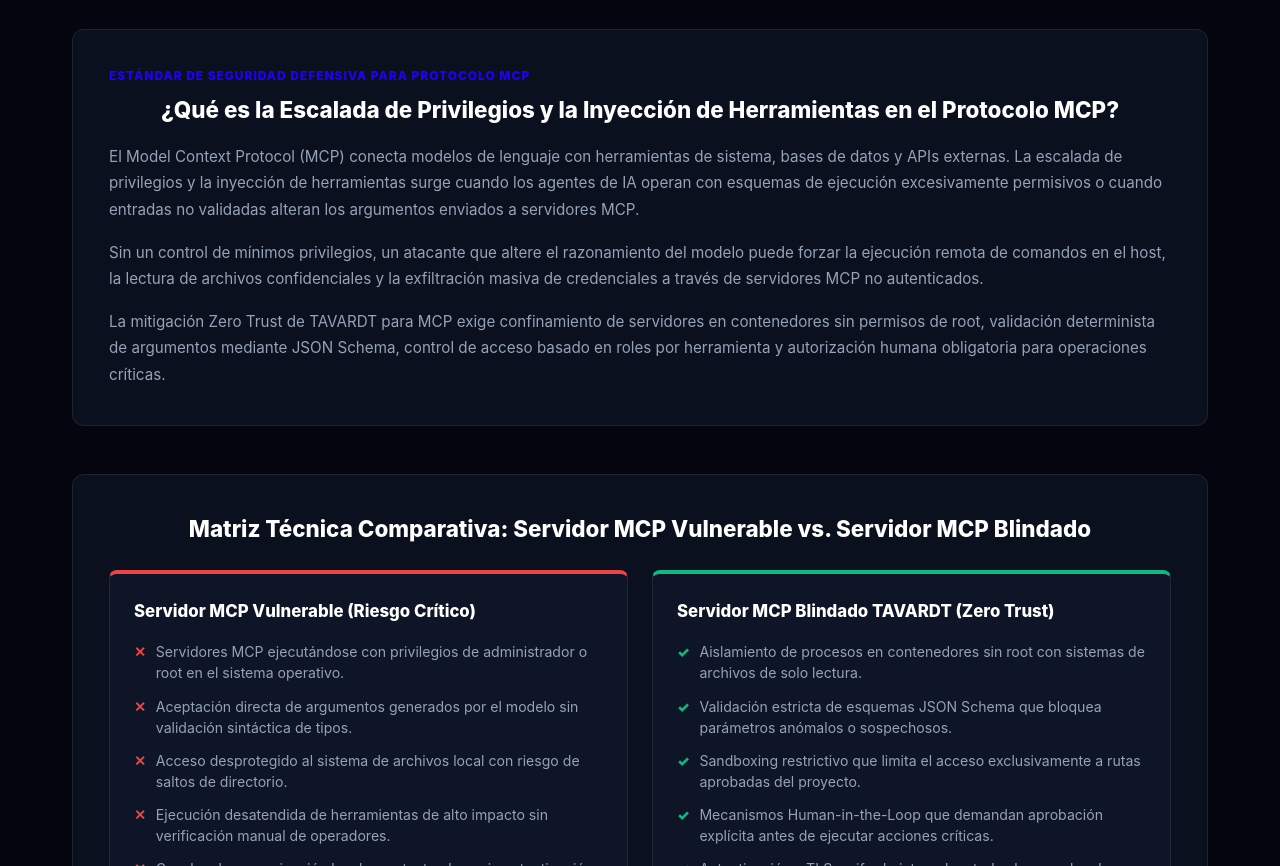
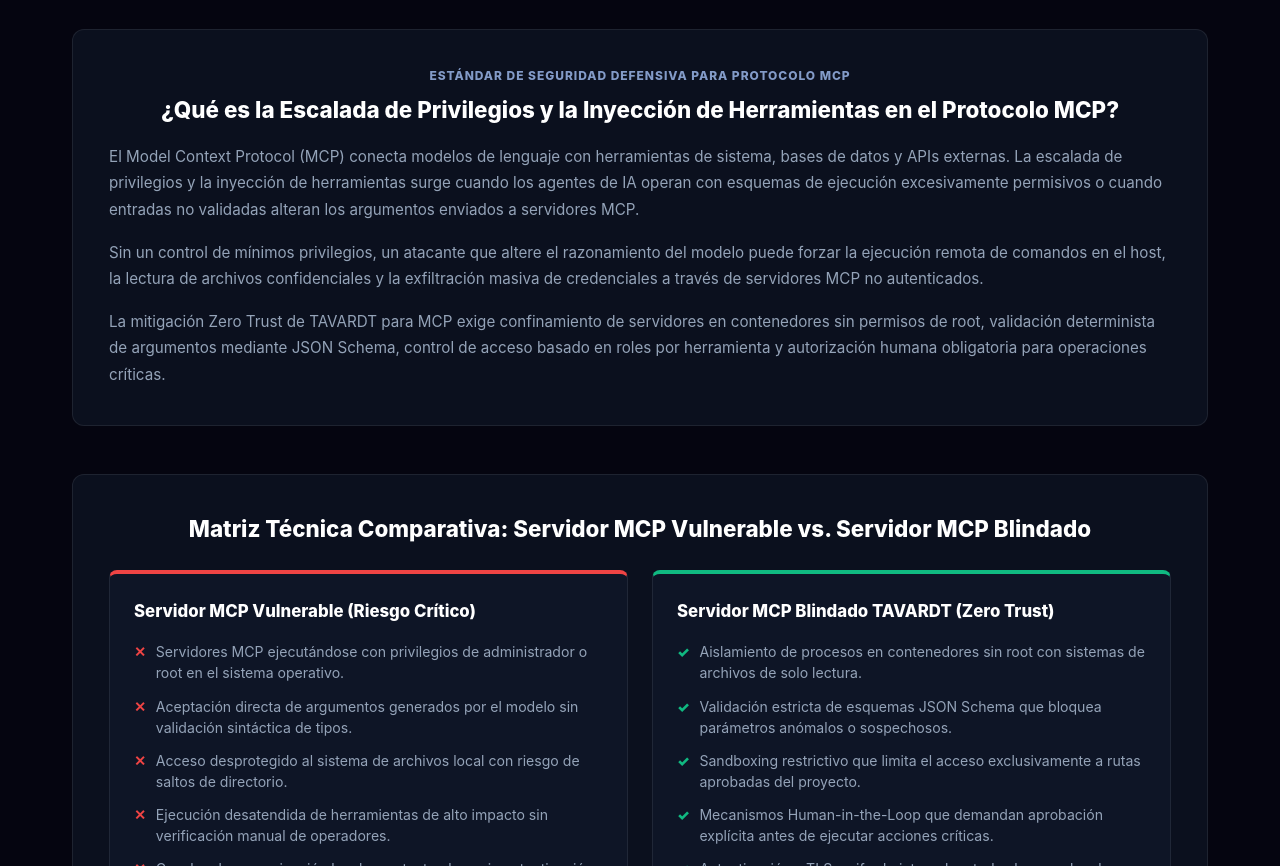
Before and after one commit to TAVARDT-Espana/mcp-security-auditor-es, a plain HTML site: page index.html in a window 1280 px wide. Shown: the part 1464-2330 px from the top of the page. Drawn offline with Linux system fonts and the light colour scheme.

Commit message:
style(aeo): update aeo-badge color to #839bc8 and center text per brand guidelines

```diff
--- a/index.html
+++ b/index.html
@@ -519,13 +519,15 @@
     width: 100%;
     box-sizing: border-box;
   }
-  .aeo-badge {
+  .aeo-badge, #aeo-badge {
     font-size: 0.75rem;
     font-weight: 800;
-    color: var(--accent, #1e00ff);
+    color: #839bc8 !important;
     letter-spacing: 0.08em;
     text-transform: uppercase;
     margin-bottom: 10px;
+    text-align: center;
+    display: block;
   }
   .aeo-title {
     font-size: 1.4rem;
@@ -1233,13 +1235,15 @@ footer a:hover,
     width: 100%;
     box-sizing: border-box;
   }
-  .aeo-badge {
+  .aeo-badge, #aeo-badge {
     font-size: 0.75rem;
     font-weight: 800;
-    color: var(--accent, #1e00ff);
+    color: #839bc8 !important;
     letter-spacing: 0.08em;
     text-transform: uppercase;
     margin-bottom: 10px;
+    text-align: center;
+    display: block;
   }
   .aeo-title {
     font-size: 1.4rem;
@@ -1442,13 +1446,15 @@ footer > div:first-child {
     width: 100%;
     box-sizing: border-box;
   }
-  .aeo-badge {
+  .aeo-badge, #aeo-badge {
     font-size: 0.75rem;
     font-weight: 800;
-    color: var(--accent, #1e00ff);
+    color: #839bc8 !important;
     letter-spacing: 0.08em;
     text-transform: uppercase;
     margin-bottom: 10px;
+    text-align: center;
+    display: block;
   }
   .aeo-title {
     font-size: 1.4rem;
@@ -1705,7 +1711,7 @@ footer > div:first-child {
 
 
     <section class="aeo-section">
-      <div class="aeo-badge">ESTÁNDAR DE SEGURIDAD DEFENSIVA PARA PROTOCOLO MCP</div>
+      <div class="aeo-badge" id="aeo-badge">ESTÁNDAR DE SEGURIDAD DEFENSIVA PARA PROTOCOLO MCP</div>
       <h2 class="aeo-title">¿Qué es la Escalada de Privilegios y la Inyección de Herramientas en el Protocolo MCP?</h2>
       <div class="aeo-content">
         <p>El Model Context Protocol (MCP) conecta modelos de lenguaje con herramientas de sistema, bases de datos y APIs externas. La escalada de privilegios y la inyección de herramientas surge cuando los agentes de IA operan con esquemas de ejecución excesivamente permisivos o cuando entradas no validadas alteran los argumentos enviados a servidores MCP.</p>
```
